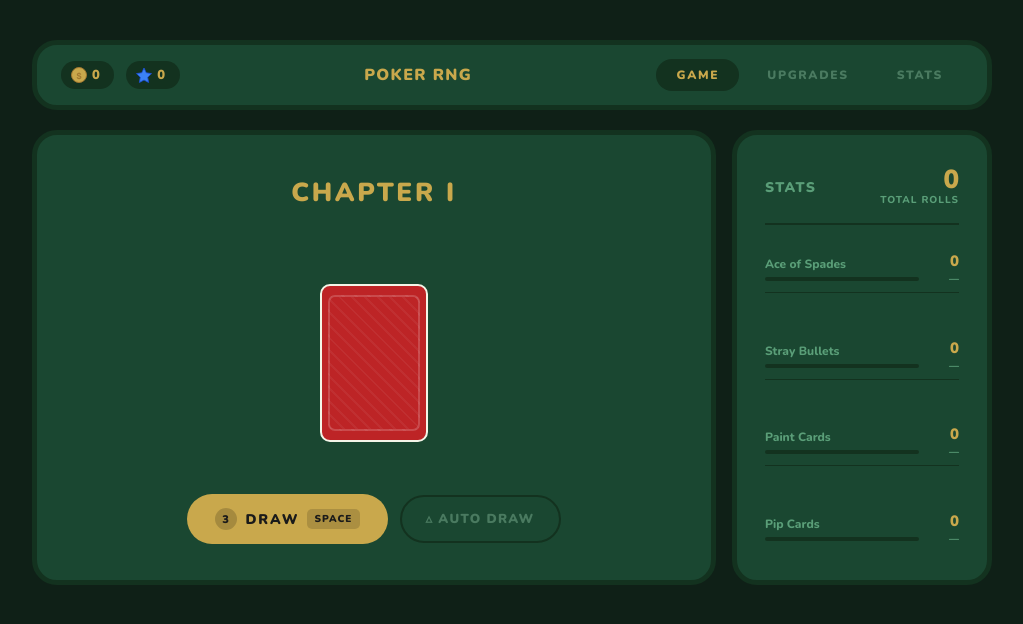
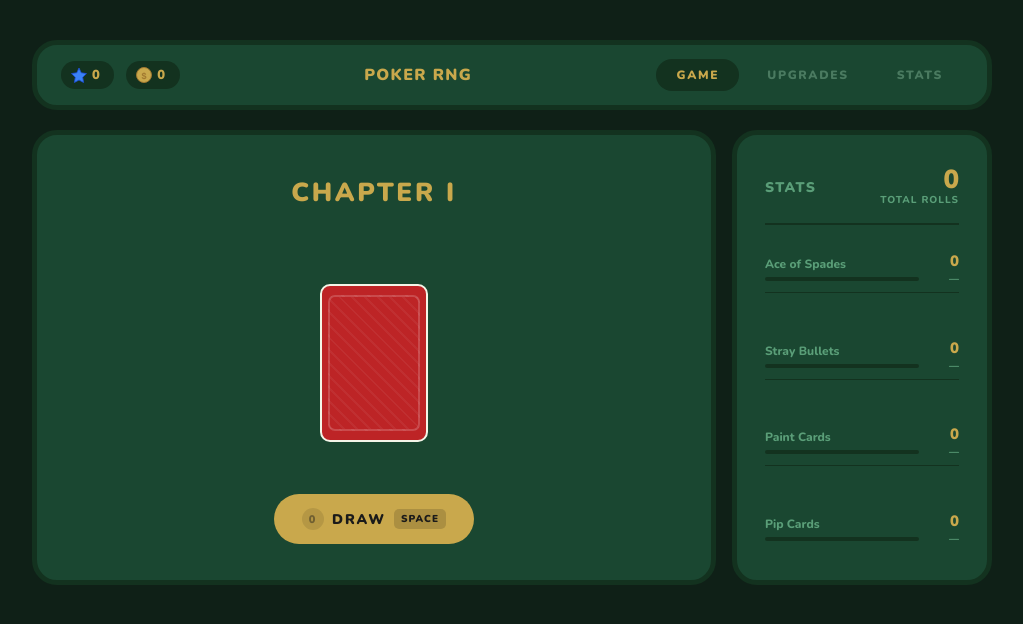
Before and after one commit to b1oodzy/PokerRNG, a React (Vite) app: page /#/ in a window 1280 px wide. Shown: the top 624 px of the page, without its empty margins (128-1151 px from the left). Built offline with nearby package versions, Linux system fonts and the light colour scheme.

Commit message:
Upgrade Rework

```diff
--- a/src/App.jsx
+++ b/src/App.jsx
@@ -32,12 +32,12 @@ function Nav() {
       {/* Left: economy */}
       <div className="nav-economy">
         <div className="nav-economy__item">
+          <XpIcon />
+          <span className="nav-economy__value">{formatNum(xp)}</span>
+        </div>
+        <div className="nav-economy__item">
           <CoinIcon />
           <span className="nav-economy__value">{formatNum(coins)}</span>
-        </div>
-        <div className="nav-economy__item">
-          <XpIcon />
-          <span className="nav-economy__value">{formatNum(xp)}</span>
         </div>
       </div>
 
--- a/src/context/StatsContext.jsx
+++ b/src/context/StatsContext.jsx
@@ -40,9 +40,9 @@ function loadEconomy() {
   }
 }
 
-function saveEconomy(coins, xp) {
+function saveEconomy(coins, xp, unlockedCards, discardLevel) {
   try {
-    localStorage.setItem('pokerRollerEconomy', JSON.stringify({ coins, xp }))
+    localStorage.setItem('pokerRollerEconomy', JSON.stringify({ coins, xp, unlockedCards, discardLevel }))
   } catch {}
 }
 
@@ -61,6 +61,8 @@ export function StatsProvider({ children }) {
   const saved = loadEconomy()
   const [coins, setCoins] = useState(saved?.coins ?? 0)
   const [xp,    setXp]    = useState(saved?.xp    ?? 0)
+  const [unlockedCards, setUnlockedCards] = useState(saved?.unlockedCards ?? 1)
+  const [discardLevel, setDiscardLevel]   = useState(saved?.discardLevel ?? 0)
 
   const chId       = activeChapter.id
   const totalRolls = statsMap[chId]?.totalRolls ?? 0
@@ -74,20 +76,26 @@ export function StatsProvider({ children }) {
   }, [statsMap])
 
   useEffect(() => {
-    saveEconomy(coins, xp)
-  }, [coins, xp])
+    saveEconomy(coins, xp, unlockedCards, discardLevel)
+  }, [coins, xp, unlockedCards, discardLevel])
+
+  function isChapterUnlocked(chId) {
+    if (chId === 1) return true;
+    if (unlockedCards < chId) return false;
+
+    // Check if the previous chapter has at least 1 of each roll
+    const prevCombos = COMBOS_BY_CHAPTER[chId - 1];
+    const prevStats = statsMap[chId - 1]?.rollCounts || {};
+    return prevCombos.every(c => prevStats[c] > 0);
+  }
 
   function recordRoll(comboName) {
     const total      = CHAPTER_TOTALS[chId]
     const combos     = COMBO_DETAILS_BY_CHAPTER[chId]
     const combo      = combos.find(c => c.name === comboName)
     const tiers      = combos.length
-    // Chapter multiplier doubles each chapter: 1x, 2x, 4x, 8x, 16x
     const chapterMul = Math.pow(2, chId - 1)
-    // payout = round( odds / tiers * chapterMul * 10 )
-    // - Dividing by tiers normalises total chapter EV regardless of tier count
-    // - chapterMul * 10 sets target chapter EV to 10, 20, 40, 80, 160
-    // - Ratios between combos are fully preserved (4x rarer = 4x coins)
+
     const reward = combo
       ? Math.round((total / combo.count) / tiers * chapterMul * 10)
       : 1
@@ -111,15 +119,20 @@ export function StatsProvider({ children }) {
   }
 
   function resetStats() {
-    setStatsMap(prev => ({
-      ...prev,
-      [chId]: emptyStats(chId),
-    }))
+    setStatsMap(prev => {
+      const next = { ...prev }
+      for (const ch of CHAPTERS) next[ch.id] = emptyStats(ch.id)
+      return next
+    })
+    setActiveChapter(CHAPTERS[0])
   }
 
   function resetEconomy() {
     setCoins(0)
     setXp(0)
+    setUnlockedCards(1)
+    setDiscardLevel(0)
+    setActiveChapter(CHAPTERS[0])
   }
 
   return (
@@ -130,9 +143,12 @@ export function StatsProvider({ children }) {
       rollCounts,
       recordRoll,
       resetStats,
-      coins,
-      xp,
+      coins, setCoins,
+      xp, setXp,
       resetEconomy,
+      unlockedCards, setUnlockedCards,
+      discardLevel, setDiscardLevel,
+      isChapterUnlocked,
     }}>
       {children}
     </StatsContext.Provider>
--- a/src/hooks/useAutoRoll.js
+++ /dev/null
@@ -1,81 +0,0 @@
-import { useRef, useState, useCallback, useEffect } from 'react'
-
-export const FLIP_MS        = 250
-export const MANUAL_LOCK_MS = 1000
-export const AUTO_MS        = 2000
-
-const POLL_MS = 50
-
-let audioCtx = null
-
-function getAudioCtx() {
-  if (!audioCtx) audioCtx = new (window.AudioContext || window.webkitAudioContext)()
-  return audioCtx
-}
-
-function startSilentTone() {
-  const ctx  = getAudioCtx()
-  const osc  = ctx.createOscillator()
-  const gain = ctx.createGain()
-  osc.frequency.value = 1
-  gain.gain.value     = 0.00001
-  osc.connect(gain)
-  gain.connect(ctx.destination)
-  osc.start()
-  return () => {
-    try { osc.stop(); osc.disconnect(); gain.disconnect() } catch {}
-  }
-}
-
-export function useAutoRoll(rollFn) {
-  const [autoRolling, setAutoRolling] = useState(false)
-  const stopToneRef  = useRef(null)
-  const intervalRef  = useRef(null)
-  const lockUntilRef = useRef(0)
-
-  const isLocked = () => Date.now() < lockUntilRef.current
-
-  const tryRoll = useCallback(() => {
-    if (isLocked()) return false
-    lockUntilRef.current = Date.now() + MANUAL_LOCK_MS
-    rollFn(false)
-    return true
-  }, [rollFn])
-
-  const startAuto = useCallback(() => {
-    if (autoRolling) return
-    // Set the lock immediately — first roll fires when it naturally expires,
-    // preventing toggle spam from bypassing the cooldown
-    if (!isLocked()) {
-      lockUntilRef.current = Date.now() + AUTO_MS
-    }
-    setAutoRolling(true)
-    stopToneRef.current = startSilentTone()
-
-    intervalRef.current = setInterval(() => {
-      if (!isLocked()) {
-        lockUntilRef.current = Date.now() + AUTO_MS
-        rollFn(true)
-      }
-    }, POLL_MS)
-  }, [autoRolling, rollFn])
-
-  const stopAuto = useCallback(() => {
-    setAutoRolling(false)
-    clearInterval(intervalRef.current)
-    // Deliberately do NOT clear lockUntilRef here —
-    // the cooldown keeps running so re-enabling immediately gains nothing
-    if (stopToneRef.current) { stopToneRef.current(); stopToneRef.current = null }
-  }, [])
-
-  const toggleAuto = useCallback(() => {
-    autoRolling ? stopAuto() : startAuto()
-  }, [autoRolling, startAuto, stopAuto])
-
-  useEffect(() => () => {
-    clearInterval(intervalRef.current)
-    if (stopToneRef.current) stopToneRef.current()
-  }, [])
-
-  return { autoRolling, toggleAuto, tryRoll }
-}
--- a/src/pages/GamePage.css
+++ b/src/pages/GamePage.css
@@ -37,9 +37,10 @@
   display: flex;
   gap: 12px;
   align-items: center;
+  justify-content: center;
 }
 
-/* ── Draw / Play button ───────────────────────────────── */
+/* ── Draw / Play button ───────────────────────────── */
 .roll-btn {
   background: #c9a84c;
   border: none;
@@ -65,7 +66,7 @@
 }
 .roll-btn:hover:not(:disabled)  { background: #d4b05a; }
 .roll-btn:active:not(:disabled) { background: #b8943e; transform: scale(0.96); }
-.roll-btn:disabled               { opacity: 0.4; cursor: not-allowed; }
+.roll-btn:disabled                { opacity: 0.4; cursor: not-allowed; }
 
 /* Fixed-width label so badge + hint don't shift when Draw↔Play */
 .roll-btn__label {
@@ -111,41 +112,7 @@
   z-index: 1;
 }
 
-/* ── Auto draw button ─────────────────────────────────── */
-.auto-btn {
-  background: transparent;
-  border: 2px solid #13321f;
-  border-radius: 50px;
-  color: #4a7a60;
-  font-size: 13px;
-  font-weight: 900;
-  letter-spacing: 0.1em;
-  padding: 13px 24px;
-  cursor: pointer;
-  text-transform: uppercase;
-  font-family: 'Nunito', sans-serif;
-  transition: background 0.15s, color 0.15s, border-color 0.15s;
-  position: relative;
-  overflow: hidden;
-  isolation: isolate;
-}
-.auto-btn:hover { border-color: #5a9e78; color: #5a9e78; }
-.auto-btn--active {
-  background: #13321f;
-  border-color: #c9a84c;
-  color: #c9a84c;
-}
-.auto-btn--active:hover {
-  background: #13321f;
-  border-color: #d4b05a;
-  color: #d4b05a;
-}
-.auto-btn > *:not(.btn-cooldown-bar) {
-  position: relative;
-  z-index: 1;
-}
-
-/* ── Cooldown bar (shared) ────────────────────────────── */
+/* ── Cooldown bar ────────────────────────── */
 .btn-cooldown-bar {
   position: absolute;
   top: 0;
--- a/src/pages/GamePage.jsx
+++ b/src/pages/GamePage.jsx
@@ -5,43 +5,41 @@ import StatTracker from '../components/StatTracker'
 import { dealHand, dealExcluding } from '../utils/deck'
 import { evaluate } from '../utils/evaluate'
 import { useStats } from '../context/StatsContext'
-import { useAutoRoll, FLIP_MS, MANUAL_LOCK_MS, AUTO_MS } from '../hooks/useAutoRoll'
 import './GamePage.css'
 
-const MAX_DISCARDS = 3 // free for dev testing
+const FLIP_MS = 250
+const MANUAL_LOCK_MS = 750
 
 export default function GamePage() {
-  const { activeChapter, recordRoll } = useStats()
-  const handSize = activeChapter.cards
+  const { activeChapter, recordRoll, unlockedCards, discardLevel } = useStats()
+  const handSize = unlockedCards
 
   const [cards,          setCards]          = useState(null)
   const [result,         setResult]         = useState(null)
-  const [lastCombo,      setLastCombo]       = useState(null)
+  const [lastCombo,      setLastCombo]      = useState(null)
   // flippingIndices: Set of card indices that should animate the flip.
-  // Kept cards are excluded so they visually stay still during a discard draw.
   const [flippingIndices, setFlippingIndices] = useState(new Set())
   const [manualKey,      setManualKey]      = useState(0)
-  const [autoKey,        setAutoKey]        = useState(0)
 
   const [keptIndices, setKeptIndices] = useState(new Set())
-  const [discards,    setDiscards]    = useState(MAX_DISCARDS)
+  const [discards,    setDiscards]    = useState(discardLevel)
   // 'idle' = no hand dealt, 'holding' = hand dealt and waiting for player action
   const [phase,       setPhase]       = useState('idle')
 
   const flippingRef  = useRef(false)
   const manualLockRef = useRef(0)   // timestamp until which manual draw is locked
 
-  // Reset everything when chapter changes
+  // Reset everything when chapter/upgrades change
   useEffect(() => {
     setCards(null)
     setResult(null)
     setLastCombo(null)
     setFlippingIndices(new Set())
     setKeptIndices(new Set())
-    setDiscards(MAX_DISCARDS)
+    setDiscards(discardLevel)
     setPhase('idle')
     manualLockRef.current = 0
-  }, [activeChapter.id])
+  }, [activeChapter.id, unlockedCards, discardLevel])
 
   function toggleKept(idx) {
     if (phase !== 'holding' || discards <= 0) return
@@ -53,32 +51,26 @@ export default function GamePage() {
     })
   }
 
-  // Deal a fresh hand. Does NOT touch phase until cards are ready,
-  // so there's no idle flash between sequential deals.
-  function dealFresh(isAuto = false) {
-    if (isAuto) setAutoKey(k => k + 1)
-    else        setManualKey(k => k + 1)
-
+  // Deal a fresh hand. Does NOT touch phase until cards are ready.
+  function dealFresh() {
+    setManualKey(k => k + 1)
     flippingRef.current = true
-    // All card positions flip on a fresh deal
     setFlippingIndices(new Set([...Array(handSize).keys()]))
     setKeptIndices(new Set())
 
-    // At FLIP_MS (250ms) the card is fully face-down — swap the content
     setTimeout(() => {
       const newCards  = dealHand(handSize)
       const newResult = evaluate(newCards, activeChapter.id)
       setCards(newCards)
       setResult(newResult)
-      setDiscards(MAX_DISCARDS)
+      setDiscards(discardLevel)
       setPhase('holding')
       flippingRef.current = false
     }, FLIP_MS)
-    // At FLIP_MS * 2 (500ms) the full flip animation has finished — remove class
     setTimeout(() => setFlippingIndices(new Set()), FLIP_MS * 2)
   }
 
-  // Award coins and record the hand — does NOT change phase or cards
+  // Award coins and record the hand
   function scoreHand() {
     if (!result) return
     recordRoll(result.rank)
@@ -87,27 +79,22 @@ export default function GamePage() {
 
   // Discard unkept cards and redraw
   function doDiscard() {
-    // Snapshot kept indices before clearing them
     const keptSnap  = new Set(keptIndices)
     const keptCards = cards.filter((_, i) => keptSnap.has(i))
     const newCount  = handSize - keptCards.length
 
     setManualKey(k => k + 1)
     flippingRef.current = true
-    // Only the non-kept positions flip
     const discardedIndices = new Set(
       [...Array(handSize).keys()].filter(i => !keptSnap.has(i))
     )
     setFlippingIndices(discardedIndices)
-    // Don't clear keptIndices here — held cards stay highlighted after the draw
 
     setTimeout(() => {
       const drawn    = dealExcluding(keptCards, newCount)
       const newCards = [...Array(handSize)]
-      // Put kept cards back in their original slots
       const keptArr  = [...keptSnap].sort((a, b) => a - b)
       keptArr.forEach((origIdx, i) => { newCards[origIdx] = keptCards[i] })
-      // Fill gaps with newly drawn cards
       let drawPtr = 0
       for (let i = 0; i < handSize; i++) {
         if (!newCards[i]) newCards[i] = drawn[drawPtr++]
@@ -118,7 +105,6 @@ export default function GamePage() {
       setDiscards(d => d - 1)
       flippingRef.current = false
     }, FLIP_MS)
-    // At FLIP_MS * 2 (500ms) the full flip animation has finished — remove class
     setTimeout(() => setFlippingIndices(new Set()), FLIP_MS * 2)
   }
 
@@ -128,7 +114,7 @@ export default function GamePage() {
     manualLockRef.current = Date.now() + MANUAL_LOCK_MS
 
     if (phase === 'idle') {
-      dealFresh(false)
+      dealFresh()
       return
     }
 
@@ -136,38 +122,15 @@ export default function GamePage() {
       doDiscard()
     } else {
       scoreHand()
-      dealFresh(false)
+      dealFresh()
     }
-  }, [phase, keptIndices, discards, cards, result, handSize, activeChapter.id])
-
-  const autoDrawFn = useCallback((isAuto) => {
-    if (flippingRef.current) return
-    if (phase === 'holding' && keptIndices.size > 0) return
-
-    if (phase === 'idle') {
-      dealFresh(isAuto)
-    } else {
-      scoreHand()
-      dealFresh(isAuto)
-    }
-  }, [phase, keptIndices, cards, result, handSize, activeChapter.id])
-
-  const { autoRolling, toggleAuto, tryRoll } = useAutoRoll(autoDrawFn)
-
-  useEffect(() => {
-    if (autoRolling) toggleAuto()
-  }, [activeChapter.id])
-
-  function handleToggleAuto() {
-    if (!autoRolling) setAutoKey(k => k + 1)
-    toggleAuto()
-  }
+  }, [phase, keptIndices, discards, cards, result, handSize, activeChapter.id, discardLevel])
 
   useEffect(() => {
     function onKey(e) {
       if (e.code === 'Space' || e.code === 'Enter') {
         e.preventDefault()
-        if (!autoRolling) handleDraw()
+        handleDraw()
         return
       }
       const numMatch = e.key.match(/^([1-9]|0)$/)
@@ -178,13 +141,11 @@ export default function GamePage() {
     }
     window.addEventListener('keydown', onKey)
     return () => window.removeEventListener('keydown', onKey)
-  }, [handleDraw, autoRolling, phase, discards, handSize])
+  }, [handleDraw, phase, discards, handSize])
 
   const displayCards = cards ?? Array(handSize).fill(null)
   const faceDown     = cards === null
 
-  // Button shows "Draw" while idle or when cards are selected (discard action),
-  // "Play" when holding with no selection (or no discards left).
   const isPlaying = phase === 'holding' && keptIndices.size === 0
   const btnLabel  = isPlaying ? 'Play' : 'Draw'
 
@@ -209,29 +170,15 @@ export default function GamePage() {
           <button
             className="roll-btn"
             onClick={handleDraw}
-            disabled={autoRolling}
             style={{ '--cooldown-ms': `${MANUAL_LOCK_MS}ms` }}
           >
-            {/* Badge always present to prevent resize; dims when at 0 */}
             <span className={`roll-btn__discard-badge${discards === 0 ? ' roll-btn__discard-badge--empty' : ''}`}>
               {discards}
             </span>
-            {/* Fixed-width label container so cooldown bar never changes shape */}
             <span className="roll-btn__label">{btnLabel}</span>
             <span className="roll-btn__hint">Space</span>
             {manualKey > 0 && (
               <span key={manualKey} className="btn-cooldown-bar" />
-            )}
-          </button>
-
-          <button
-            className={`auto-btn${autoRolling ? ' auto-btn--active' : ''}`}
-            onClick={handleToggleAuto}
-            style={{ '--cooldown-ms': `${AUTO_MS}ms` }}
-          >
-            {autoRolling ? '⏹ Stop Auto' : '▵ Auto Draw'}
-            {autoRolling && (
-              <span key={autoKey} className="btn-cooldown-bar" />
             )}
           </button>
         </div>
--- a/src/utils/evaluate.js
+++ b/src/utils/evaluate.js
@@ -1,9 +1,9 @@
 import { RANKS, SUITS } from '../data/constants'
 import {
-  COMBOS_CH1, COMBOS_CH2, COMBOS_CH3, COMBOS_CH4, COMBOS_CH5
+  COMBOS_CH1, COMBOS_CH2, COMBOS_CH3, COMBOS_CH4, COMBOS_CH5,
+  COMBO_DETAILS_BY_CHAPTER
 } from '../data/constants'
 
-// Helper maps for quick lookup of flavor text
 const FLAVOR_MAP = {
   1: Object.fromEntries(COMBOS_CH1.map(c => [c.name, c.flavor])),
   2: Object.fromEntries(COMBOS_CH2.map(c => [c.name, c.flavor])),
@@ -12,23 +12,15 @@ const FLAVOR_MAP = {
   5: Object.fromEntries(COMBOS_CH5.map(c => [c.name, c.flavor])),
 }
 
-/**
- * Helper: check if values form a straight (including wheel A-2-3-4-5)
- */
 function isStraight(vals) {
   const unique = [...new Set(vals)]
   if (unique.length !== vals.length) return false
   const sorted = unique.sort((a, b) => a - b)
-  // Normal straight
   if (sorted[sorted.length - 1] - sorted[0] === sorted.length - 1) return true
-  // Wheel: A-2-3-4-5 (values: 2,3,4,5,14)
   if (sorted.join(',') === '2,3,4,5,14') return true
   return false
 }
 
-/**
- * Helper: count suit frequencies
- */
 function suitCounts(hand) {
   const counts = {}
   for (const c of hand) {
@@ -38,9 +30,6 @@ function suitCounts(hand) {
   return counts
 }
 
-/**
- * Helper: count rank frequencies
- */
 function rankCounts(hand) {
   const counts = {}
   for (const c of hand) {
@@ -50,9 +39,6 @@ function rankCounts(hand) {
   return counts
 }
 
-/**
- * Evaluate Chapter 1 (1 card)
- */
 function evaluateCh1(hand) {
   const card = hand[0]
   const rank = card.rank
@@ -71,15 +57,12 @@ function evaluateCh1(hand) {
   }
 }
 
-/**
- * Evaluate Chapter 2 (2 cards)
- */
 function evaluateCh2(hand) {
   const vals = hand.map(c => c.rank.v).sort((a, b) => a - b)
   const suits = hand.map(c => c.suit.name)
   const isSuited = suits[0] === suits[1]
   const isPair = vals[0] === vals[1]
-  const isAK = vals[0] === 13 && vals[1] === 14 // K, A
+  const isAK = vals[0] === 13 && vals[1] === 14
   const isConnector = (vals[1] - vals[0] === 1) || (vals[0] === 2 && vals[1] === 14)
 
   let name = ''
@@ -99,9 +82,6 @@ function evaluateCh2(hand) {
   }
 }
 
-/**
- * Evaluate Chapter 3 (3 cards)
- */
 function evaluateCh3(hand) {
   const vals = hand.map(c => c.rank.v).sort((a, b) => a - b)
   const sc = suitCounts(hand)
@@ -133,9 +113,6 @@ function evaluateCh3(hand) {
   }
 }
 
-/**
- * Evaluate Chapter 4 (4 cards)
- */
 function evaluateCh4(hand) {
   const vals = hand.map(c => c.rank.v).sort((a, b) => a - b)
   const sc = suitCounts(hand)
@@ -169,9 +146,6 @@ function evaluateCh4(hand) {
   }
 }
 
-/**
- * Evaluate Chapter 5 (5 cards) - Standard poker hands
- */
 function evaluateCh5(hand) {
   const vals = hand.map(c => c.rank.v).sort((a, b) => a - b)
   const suits = hand.map(c => c.suit.name)
@@ -206,15 +180,26 @@ function evaluateCh5(hand) {
   }
 }
 
-/**
- * Main evaluate function
- * @param {Array} hand - Array of { suit, rank } card objects
- * @param {number} chapterId - The chapter ID (1-5)
- * @returns {{ rank: string, desc: string, flavor: string }}
- */
-export function evaluate(hand, chapterId) {
-  const ch = chapterId ?? hand.length
-  switch (ch) {
+// ── Subset Evaluator for Variable Hand Sizes ─────────────────────────────────
+function getSubsets(array, size) {
+  let result = [];
+  function combine(start, current) {
+    if (current.length === size) {
+      result.push([...current]);
+      return;
+    }
+    for (let i = start; i < array.length; i++) {
+      current.push(array[i]);
+      combine(i + 1, current);
+      current.pop();
+    }
+  }
+  combine(0, []);
+  return result;
+}
+
+function evaluateExact(hand, chapterId) {
+  switch (chapterId) {
     case 1: return evaluateCh1(hand)
     case 2: return evaluateCh2(hand)
     case 3: return evaluateCh3(hand)
@@ -223,3 +208,36 @@ export function evaluate(hand, chapterId) {
     default: return evaluateCh5(hand)
   }
 }
+
+/**
+ * Main evaluate function
+ * Generates subsets to properly evaluate internal game logic if the player
+ * owns more cards than required by the chapter rules.
+ * @param {Array} hand - Array of { suit, rank } card objects
+ * @param {number} chapterId - The chapter ID (1-5)
+ * @returns {{ rank: string, desc: string, flavor: string }}
+ */
+export function evaluate(hand, chapterId) {
+  const ch = chapterId ?? hand.length
+
+  if (hand.length <= ch) {
+    return evaluateExact(hand, ch)
+  }
+
+  // Determine the best sub-hand for the active chapter when extra cards are held
+  const subsets = getSubsets(hand, ch)
+  let bestResult = null
+  let bestIndex = Infinity
+  const combosArray = COMBO_DETAILS_BY_CHAPTER[ch]
+
+  for (const sub of subsets) {
+    const res = evaluateExact(sub, ch)
+    const idx = combosArray.findIndex(c => c.name === res.rank)
+    if (idx !== -1 && idx < bestIndex) {
+      bestIndex = idx
+      bestResult = res
+    }
+  }
+
+  return bestResult
+}
```
Also changed, not shown: src/pages/UpgradesPage.css (+13 -9 lines), src/pages/UpgradesPage.jsx (+83 -70 lines), src/components/Card.css (line endings or trailing spaces).
